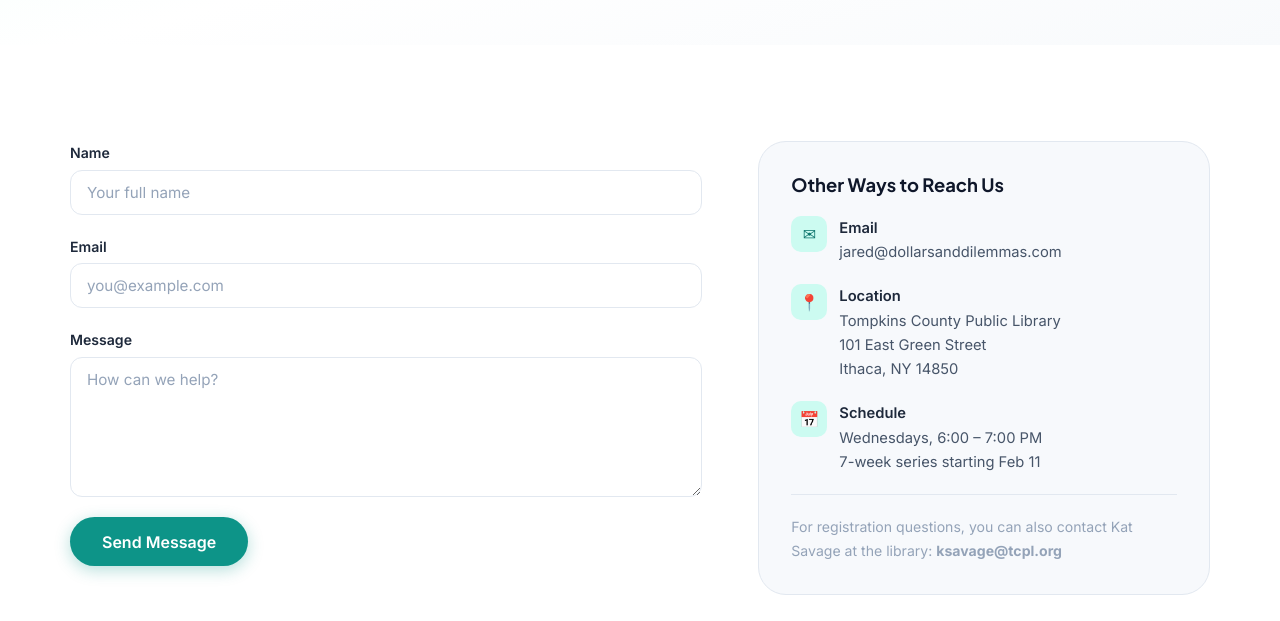
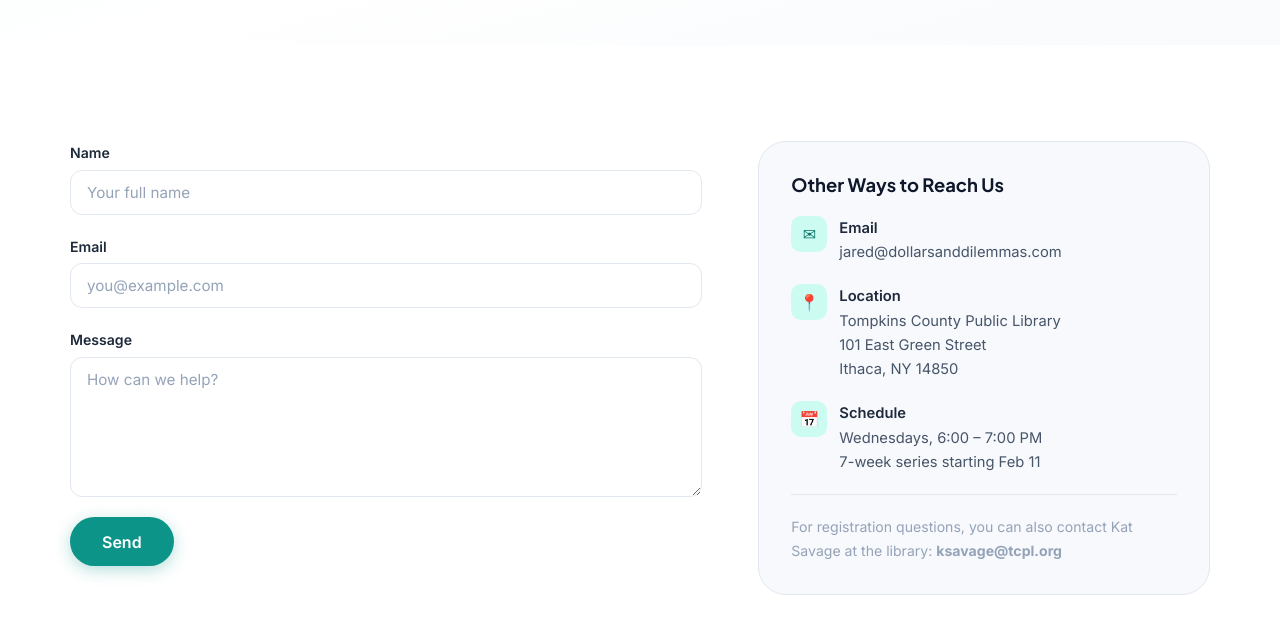
Before and after one commit to JaredLederman1/DollarsandDilemmas, a website: page contact.html in a window 1280 px wide. Shown: the part 331-952 px from the top of the page. Drawn offline with Linux system fonts and the light colour scheme.

Commit message:
Change button text to Send

```diff
--- a/contact.html
+++ b/contact.html
@@ -75,7 +75,7 @@
                 <textarea id="contact-message" name="message" placeholder="How can we help?" required></textarea>
               </div>
 
-              <button type="submit" class="btn btn-primary btn-lg" style="align-self: flex-start;">Send Message</button>
+              <button type="submit" class="btn btn-primary btn-lg" style="align-self: flex-start;">Send</button>
             </form>
 
             <div class="form-success" id="form-success" style="display: none;">
```
